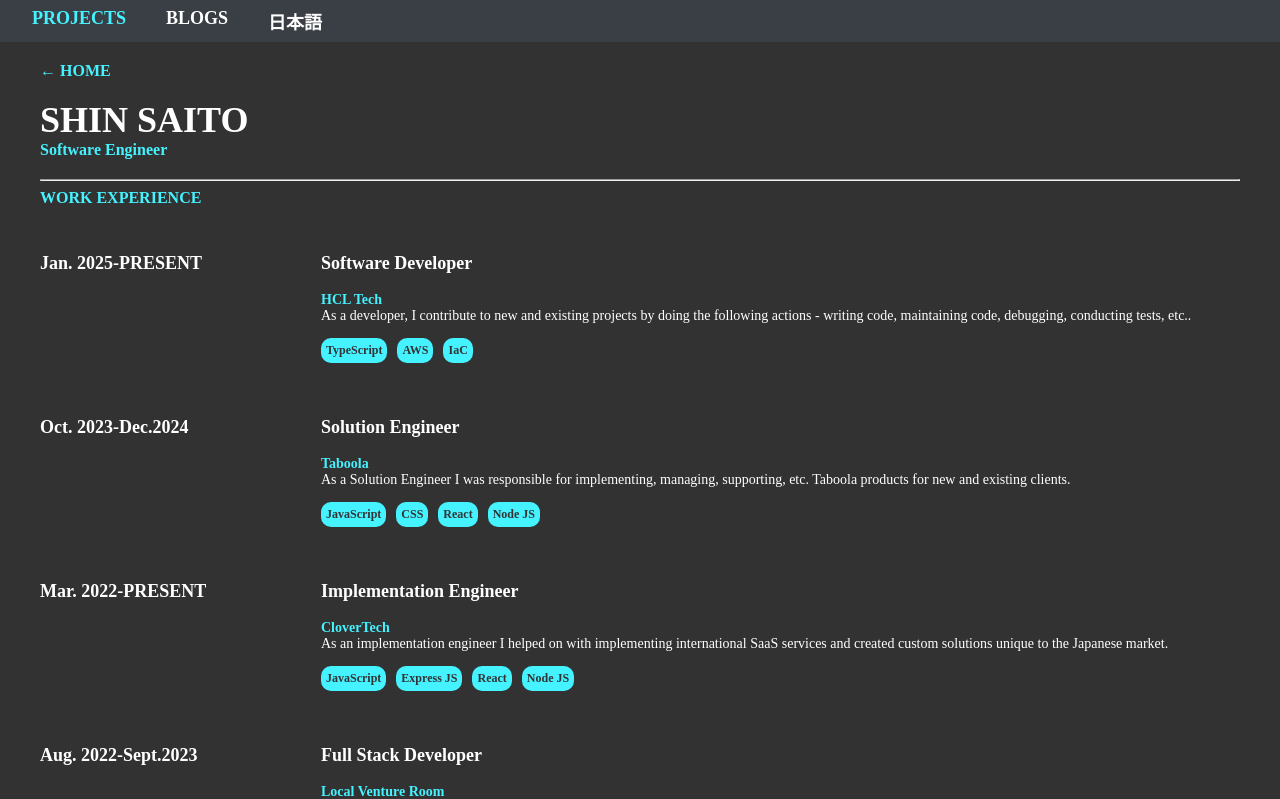
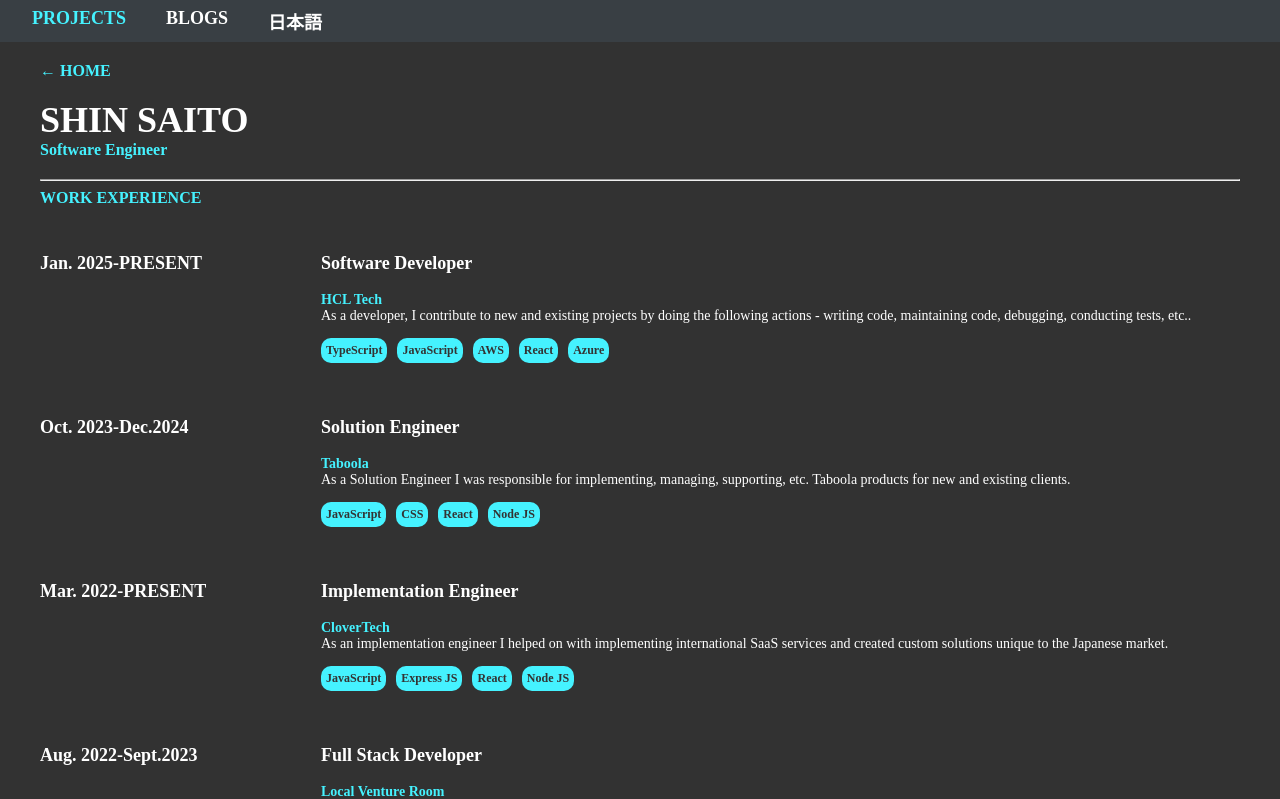
Before and after one commit to saitoshi/portfolioNextJS2, a Next.js app in the folder src/: page /portfolio in a window 1280 px wide. Shown: the top 799 px of the page. Built offline with nearby package versions, Linux system fonts and the light colour scheme.

Commit message:
dev-4: added updates

```diff
--- a/src/app/_constants/experience.ts
+++ b/src/app/_constants/experience.ts
@@ -6,7 +6,7 @@ export const pastExperience: IExperience[] = [
     company: 'HCL Tech',
     description:
       'As a developer, I contribute to new and existing projects by doing the following actions - writing code, maintaining code, debugging, conducting tests, etc..',
-    skills: ['TypeScript', 'AWS', 'IaC'],
+    skills: ['TypeScript', 'JavaScript', 'AWS', 'React', 'Azure'],
   },
   {
     title: 'Solution Engineer',
--- a/src/app/page.tsx
+++ b/src/app/page.tsx
@@ -54,10 +54,7 @@ export default function Home() {
         })}
       </div>
       <div className='readMoreContainer' style={{ textAlign: 'center' }}>
-        <Link
-          id='projectReadMore'
-          className='readMore'
-          href={'/image/2024SaitoCV.pdf'}>
+        <Link id='projectReadMore' className='readMore' href={'/resume'}>
           View Resume
         </Link>
       </div>
```
